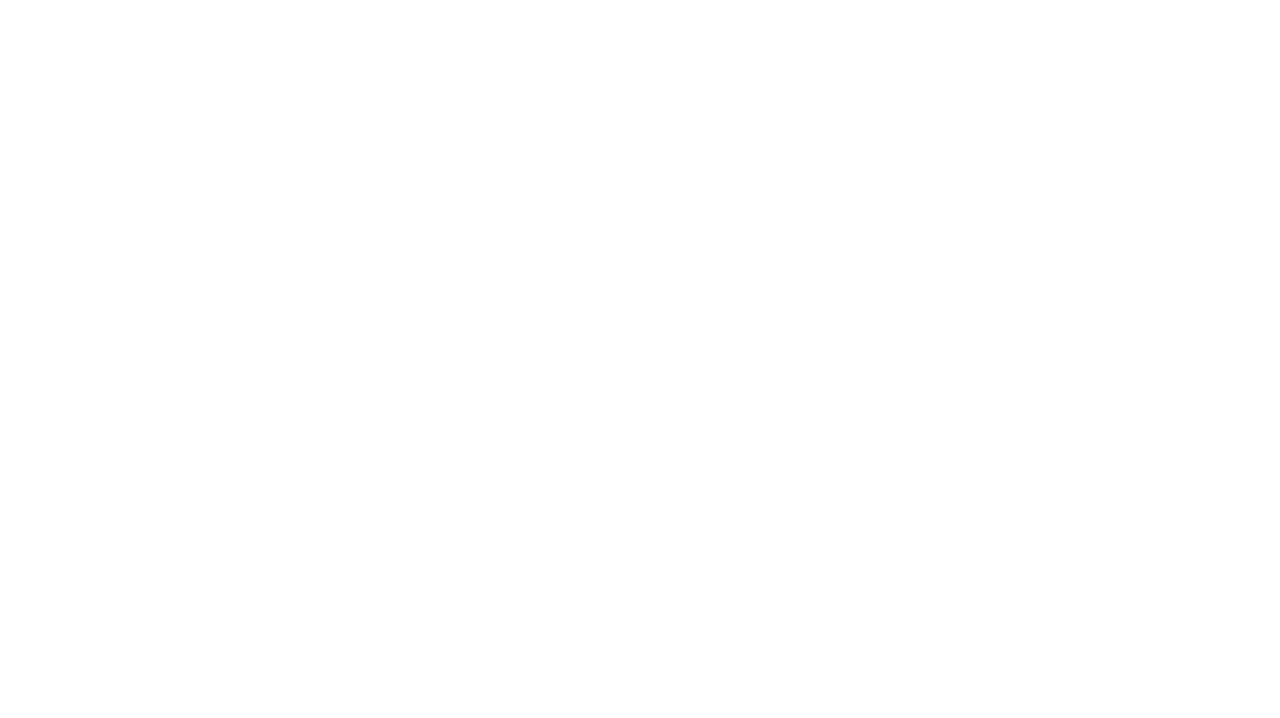
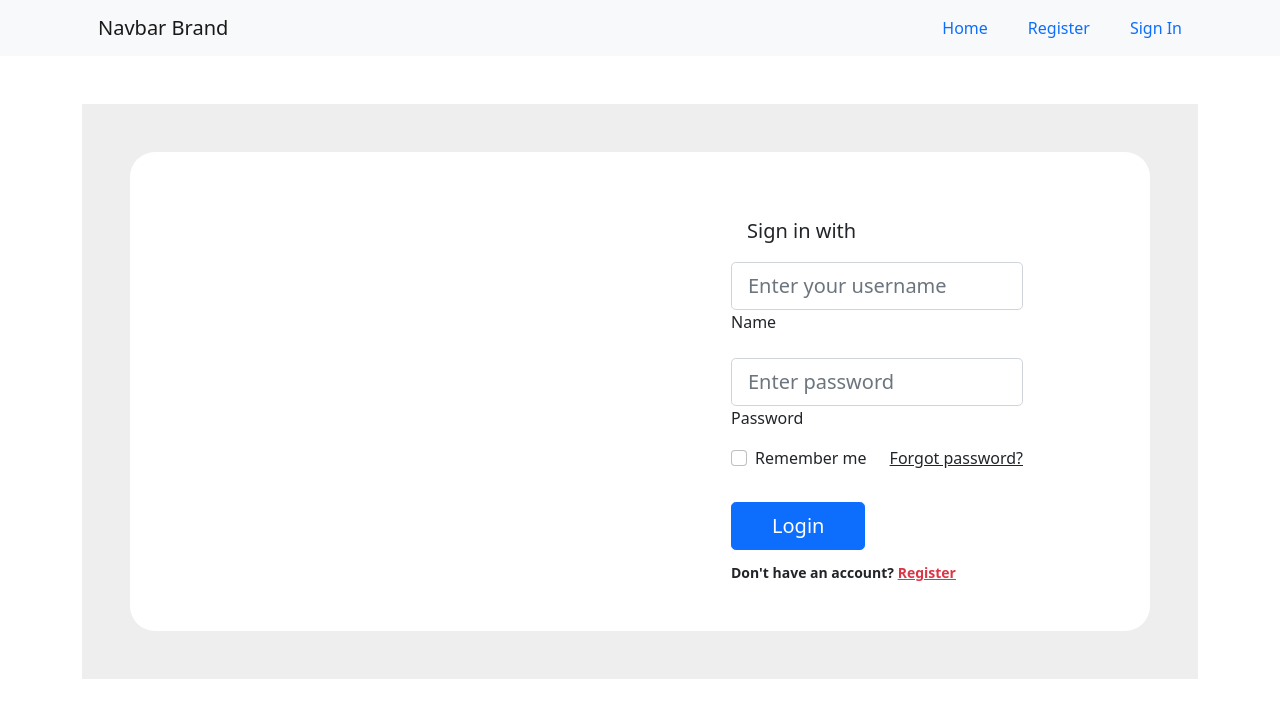
Before and after one commit to jatin-2k/Asset-Pile, a React (Create React App) app in the folder frontend/: page /signin in a window 1280 px wide. Before the commit this address had no page. Shown: the top 718 px of the page. Built offline with nearby package versions, Linux system fonts and the light colour scheme.

Commit message:
Complete user authentication frontend

```diff
--- a/frontend/src/Router.js
+++ b/frontend/src/Router.js
@@ -3,12 +3,14 @@ import { BrowserRouter } from "react-router-dom";
 import { Routes, Route } from "react-router-dom";
 import Home from "./core/Home";
 import Signup from "./user/Signup";
+import Signin from "./user/Signin";
 const Router = () => {
   return (
     <BrowserRouter>
       <Routes>
         <Route path="/" element={<Home />} />
         <Route path="/signup" element={<Signup />} />
+        <Route path="/signin" element={<Signin />} />
       </Routes>
     </BrowserRouter>
   );
--- a/frontend/src/components/asset-table.js
+++ b/frontend/src/components/asset-table.js
@@ -1,7 +1,6 @@
-import {React, Component} from "react";
+import { React, Component } from "react";
 
-class AssetTable extends Component{
-
+class AssetTable extends Component {
   render() {
     const data = this.props.data;
 
--- a/frontend/src/core/Base.js
+++ b/frontend/src/core/Base.js
@@ -5,8 +5,7 @@ const Base = ({ children }) => {
   return (
     <div>
       <Navbar />
-      <div className="container container-fluid my-5">{children}</div>
-      <h1>Base</h1>
+      <div className="container container-fluid my-5 ">{children}</div>
     </div>
   );
 };
--- a/frontend/src/core/Home.js
+++ b/frontend/src/core/Home.js
@@ -2,7 +2,7 @@ import React from "react";
 import Base from "./Base";
 
 const Home = () => {
-  console.log("HOOME");
+  // console.log("HOOME");
   return (
     <div>
       <Base />
--- a/frontend/src/core/Navbar.js
+++ b/frontend/src/core/Navbar.js
@@ -1,18 +1,16 @@
-import React, { useState, Fragment } from "react";
+import React, { Fragment } from "react";
 // import { FaGem, FaHeart, FaBars } from "react-icons/fa";
-import { NavLink, withRouter } from "react-router-dom";
+import { NavLink } from "react-router-dom";
 // import { ProSidebar, Menu, MenuItem, SubMenu } from "react-pro-sidebar";
 import { signout, isAuthenticated } from "../helper/index";
 import "react-pro-sidebar/dist/css/styles.css";
 const Navbar = () => {
-  const [isNavToggled, setIsNavToggled] = useState(false);
+  // const [isNavToggled, setIsNavToggled] = useState(false);
   return (
     <>
       <nav className="navbar navbar-expand-lg navbar-light bg-light">
         <div className="container">
-          <a className="navbar-brand px-3" href="#">
-            Navbar Brand
-          </a>
+          <span className="navbar-brand px-3">Navbar Brand</span>
           <button
             className="navbar-toggler"
             type="button"
@@ -60,6 +58,30 @@ const Navbar = () => {
                   </li>
                 </Fragment>
               )}
+              {isAuthenticated() && (
+                <li className="nav-item ms-2">
+                  <NavLink
+                    exact="true"
+                    to="/"
+                    onClick={() => signout()}
+                    className="nav-link primary-text  ps-0 ps-lg-3"
+                  >
+                    Signout
+                  </NavLink>
+                </li>
+              )}
+              {isAuthenticated() && (
+                <li className="nav-item ms-2">
+                  <NavLink
+                    exact="true"
+                    to="/"
+                    // onClick={() => signout()}
+                    className="nav-link primary-text  ps-0 ps-lg-3"
+                  >
+                    Portfolio
+                  </NavLink>
+                </li>
+              )}
             </ul>
           </div>
         </div>
--- /dev/null
+++ b/frontend/src/user/Signin.js
@@ -0,0 +1,190 @@
+import React, { useState } from "react";
+import Base from "../core/Base";
+
+import { Link, Navigate } from "react-router-dom";
+
+import { signin, authenticate, isAuthenticated } from "../helper/index";
+import Alert from "../core/Alert";
+
+const Signin = () => {
+  const [values, setValues] = useState({
+    name: "",
+    password: "",
+    error: "",
+    loading: false,
+    didRedirect: false,
+  });
+  const { name, password, error, loading, didRedirect } = values;
+  // console.log(isAuthenticated());
+  // const { user } = isAuthenticated();
+
+  const handleChange = (field) => (e) => {
+    let val = e.target.value;
+    console.log(val);
+    setValues({ ...values, error: false, [field]: val });
+  };
+  const onSubmit = (event) => {
+    window.scrollTo({ top: 0, behavior: "smooth" });
+    // console.log("YOUR NAME " + typeof name);
+    if (!name) {
+      return setValues({
+        ...values,
+        error: "Please enter a First Name number",
+      });
+    } else if (!password.match(/^[a-z0-9]+$/i)) {
+      setValues({
+        ...values,
+        error: "Password can only contain letter and numbers",
+      });
+      return;
+    } else {
+      event.preventDefault();
+      setValues({ ...values, error: false, loading: true });
+      signin({ name, password })
+        .then((data) => {
+          console.log(data);
+          if (data.error) {
+            // console.log(data);
+            setValues({
+              ...values,
+              error: data.error,
+              loading: false,
+              success: false,
+            });
+          } else {
+            authenticate(data, () => {
+              setValues({ ...values, didRedirect: true });
+            });
+          }
+        })
+        .catch((err) => console.log("Error: ", err + "signin failed"));
+    }
+  };
+  const loader = () => {
+    return (
+      loading && (
+        <div className="d-flex justify-content-center">
+          <div className="spinner-border" role="status">
+            <span className="sr-only"></span>
+          </div>
+        </div>
+      )
+    );
+  };
+
+  const performRedirect = () => {
+    // console.log("AUTHENTICATE" + isAuthenticated());
+    if (didRedirect) {
+      return <Navigate to="/" />;
+    }
+    if (isAuthenticated()) {
+      return <Navigate to="/" />;
+    }
+  };
+  const signinForm = () => {
+    return (
+      <section className=" p-5" style={{ backgroundColor: "#eee" }}>
+        <div
+          className="container-fluid p-5 h-custom"
+          style={{ backgroundColor: "white", borderRadius: "25px" }}
+        >
+          <div className="row d-flex justify-content-center align-items-center h-100">
+            <div className="col-md-9 col-lg-6 col-xl-5">
+              <image
+                src="https://mdbcdn.b-cdn.net/img/Photos/new-templates/bootstrap-login-form/draw2.webp"
+                className="img-fluid"
+                alt="Sample image"
+              />
+            </div>
+            <div className="col-md-8 col-lg-6 col-xl-4 offset-xl-1">
+              <form>
+                <div className="d-flex flex-row align-items-center justify-content-center justify-content-lg-start">
+                  <p className="lead fw-normal p-3 mb-0 me-3">Sign in with</p>
+                </div>
+
+                {/* <!-- Email input --> */}
+                <div className="form-outline mb-4">
+                  <input
+                    onChange={handleChange("name")}
+                    value={name}
+                    type="text"
+                    id="username"
+                    className="form-control form-control-lg"
+                    placeholder="Enter your username"
+                  />
+                  <label className="htmlForm-label" htmlFor="form3Example3">
+                    Name
+                  </label>
+                </div>
+
+                {/* <!-- Password input --> */}
+                <div className="form-outline mb-3">
+                  <input
+                    onChange={handleChange("password")}
+                    value={password}
+                    type="password"
+                    id="password"
+                    className="form-control form-control-lg"
+                    placeholder="Enter password"
+                  />
+                  <label className="htmlForm-label" htmlFor="form3Example4">
+                    Password
+                  </label>
+                </div>
+
+                <div className="d-flex justify-content-between align-items-center">
+                  {/* <!-- Checkbox --> */}
+                  <div className="form-check mb-0">
+                    <input
+                      className="form-check-input me-2"
+                      type="checkbox"
+                      value=""
+                      id="form2Example3"
+                    />
+                    <label
+                      className="htmlForm-check-label"
+                      htmlFor="form2Example3"
+                    >
+                      Remember me
+                    </label>
+                  </div>
+                  <a href="#!" className="text-body">
+                    Forgot password?
+                  </a>
+                </div>
+
+                <div className="text-center text-lg-start mt-4 pt-2">
+                  <button
+                    onClick={onSubmit}
+                    type="submit"
+                    className="btn btn-primary btn-lg"
+                    style={{ paddingLeft: "2.5rem", paddingRight: "2.5rem" }}
+                  >
+                    Login
+                  </button>
+                  <p className="small fw-bold mt-2 pt-1 mb-0">
+                    Don't have an account?{" "}
+                    <Link to={"/signup"} className="link-danger">
+                      Register
+                    </Link>
+                  </p>
+                </div>
+              </form>
+            </div>
+          </div>
+        </div>
+      </section>
+    );
+  };
+
+  return (
+    <Base>
+      {loader()}
+      {error && <Alert msg={error} type={"danger"} />}
+      {signinForm()}
+      {performRedirect()}
+    </Base>
+  );
+};
+
+export default Signin;
--- a/frontend/src/user/Signup.js
+++ b/frontend/src/user/Signup.js
@@ -1,7 +1,6 @@
 import React, { useState } from "react";
 import { Link } from "react-router-dom";
 import Base from "../core/Base";
-import { FiCheckCircle } from "react-icons/fi";
 import { signup } from "../helper";
 import Alert from "../core/Alert";
 
@@ -14,30 +13,34 @@ const Signup = () => {
     success: false,
   });
   const { name, password, loading, error, success } = values;
-  const handleChange = (name) => (e) => {
+  const handleChange = (field) => (e) => {
     let val = e.target.value;
     console.log(val);
-    setValues({ ...values, error: false, [name]: val });
+    setValues({ ...values, error: false, [field]: val });
   };
 
   const onSubmit = (event) => {
     window.scrollTo({ top: 0, behavior: "smooth" });
+    // console.log("YOUR NAME " + typeof name);
     if (!name) {
-      setValues({ ...values, error: "Please enter a First Name number" });
-    }
-    if (!password.match(/^[a-z0-9]+$/i)) {
+      return setValues({
+        ...values,
+        error: "Please enter a First Name number",
+      });
+    } else if (!password.match(/^[a-z0-9]+$/i)) {
       setValues({
         ...values,
         error: "Password can only contain letter and numbers",
       });
       return;
-    }
+    } else {
       event.preventDefault();
       setValues({ ...values, error: false, loading: true });
       signup({ name, password })
         .then((data) => {
-        console.log(data);
+          // console.log(data);
           if (data.error) {
+            // console.log(data);
             setValues({
               ...values,
               error: data.error,
@@ -54,6 +57,7 @@ const Signup = () => {
           }
         })
         .catch((err) => console.log("Error: ", err));
+    }
   };
 
   const loader = () => {
@@ -61,7 +65,7 @@ const Signup = () => {
       loading && (
         <div className="d-flex justify-content-center">
           <div className="spinner-border" role="status">
-            <span className="sr-only">Loading...</span>
+            <span className="sr-only"></span>
           </div>
         </div>
       )
@@ -84,7 +88,7 @@ const Signup = () => {
 
   const signUpForm = () => {
     return (
-      <section className="vh-100" style={{ backgroundColor: "#eee" }}>
+      <section className="p-5 " style={{ backgroundColor: "#eee" }}>
         <div className="container h-100">
           <div className="row d-flex justify-content-center align-items-center h-100">
             <div className="col-lg-12 col-xl-11">
@@ -111,7 +115,7 @@ const Signup = () => {
                               className="form-control"
                             />
                             <label className="htmlForm-label" htmlFor="name">
-                              Your Name
+                              Your name
                             </label>
                           </div>
                         </div>
@@ -134,7 +138,7 @@ const Signup = () => {
                               className="htmlForm-label"
                               htmlFor="form3Example4c"
                             >
-                              Password
+                              Password {password}
                             </label>
                           </div>
                         </div>
@@ -168,7 +172,7 @@ const Signup = () => {
                       </form>
                     </div>
                     <div className="col-md-10 col-lg-6 col-xl-7 d-flex align-items-center order-1 order-lg-2">
-                      <img
+                      <image
                         src="https://mdbcdn.b-cdn.net/img/Photos/new-templates/bootstrap-registration/draw1.webp"
                         className="img-fluid"
                         alt="Sample image"
```
Lines whose indentation alone changed are shown as unchanged.
